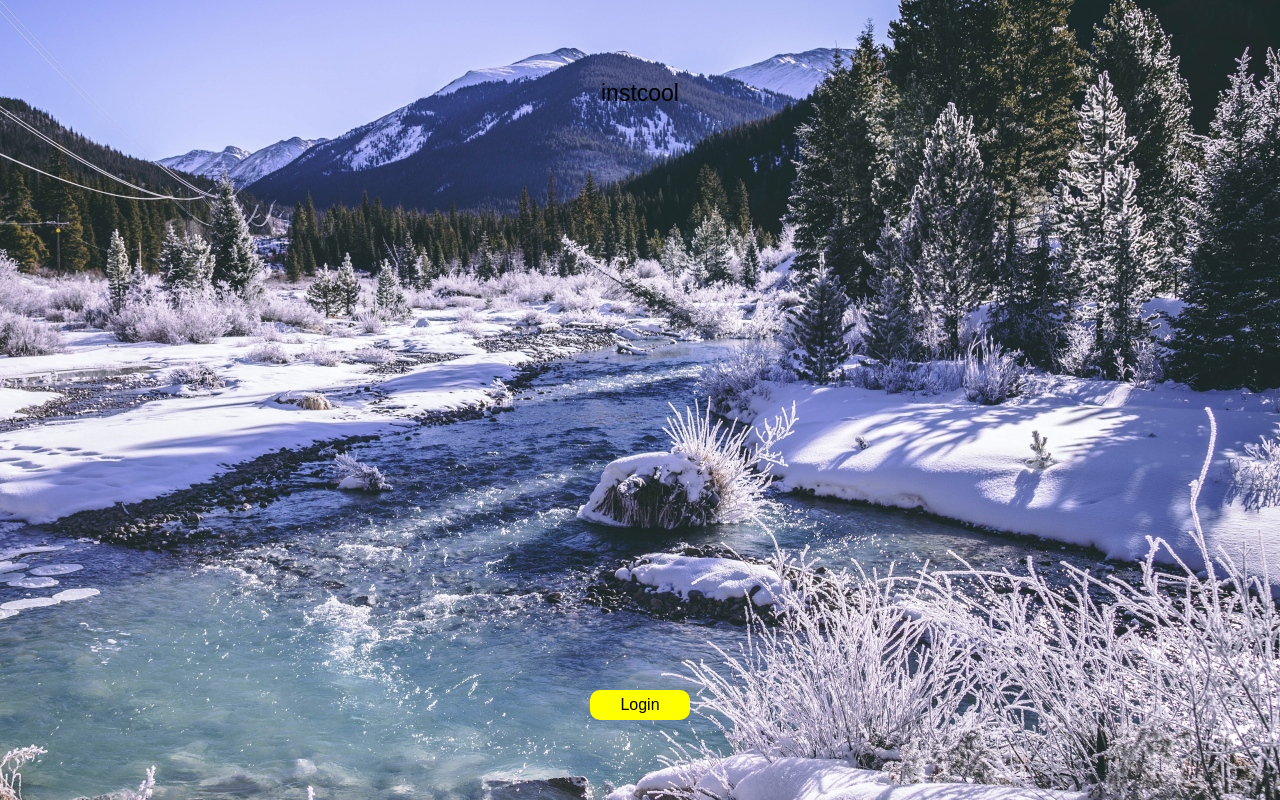
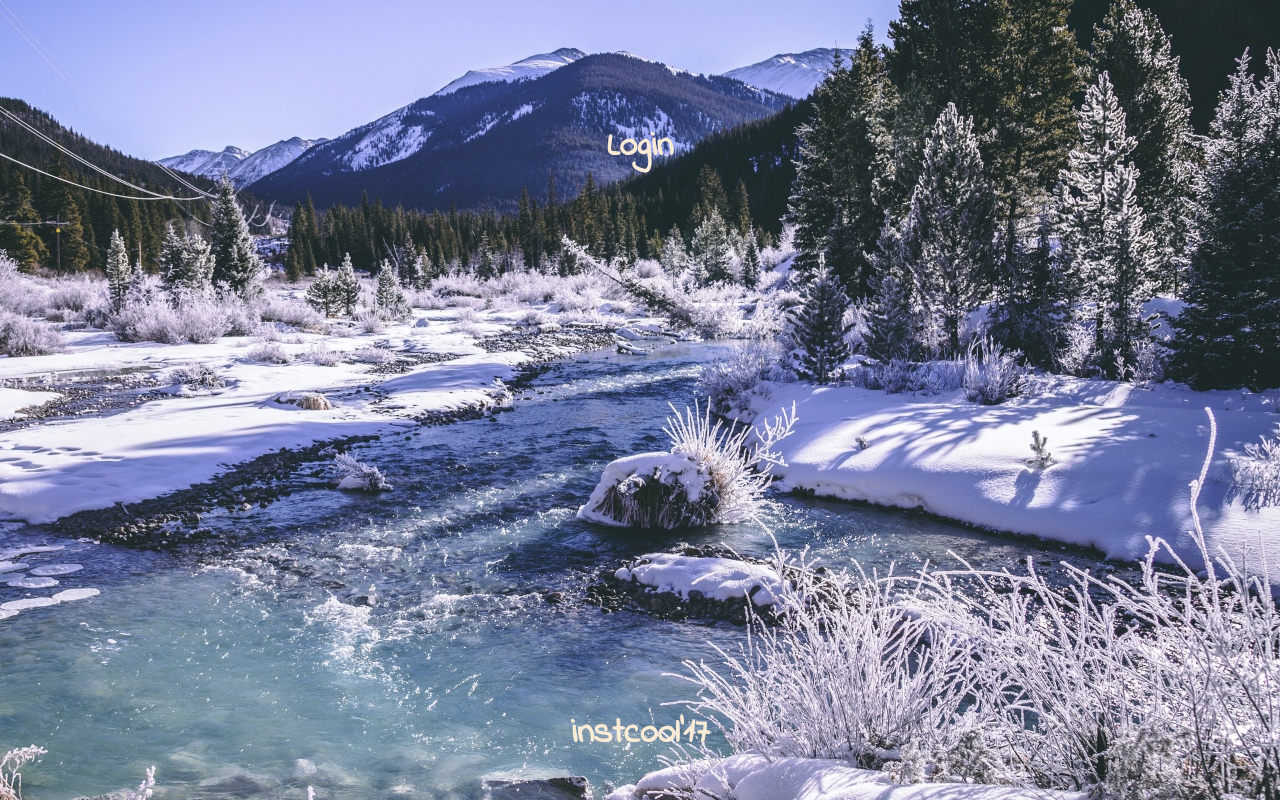
Before and after one commit to vitcool/instcool, a React (Create React App) app: page / in a window 1280 px wide. Built offline with nearby package versions, Linux system fonts and the light colour scheme.

Commit message:
IC-2: profile header is added

```diff
--- a/src/components/App/App.css
+++ b/src/components/App/App.css
@@ -1,24 +1,2 @@
-.App {
+.app {
   text-align: center; }
-
-.App-logo {
-  animation: App-logo-spin infinite 20s linear;
-  height: 80px; }
-
-.App-header {
-  background-color: #222;
-  height: 150px;
-  padding: 20px;
-  color: white; }
-
-.App-title {
-  font-size: 1.5em; }
-
-.App-intro {
-  font-size: large; }
-
-@keyframes App-logo-spin {
-  from {
-    transform: rotate(0deg); }
-  to {
-    transform: rotate(360deg); } }
--- a/src/components/App/App.js
+++ b/src/components/App/App.js
@@ -7,7 +7,7 @@ import Main from '../Main/Main';
 class App extends Component {
   render() {
     return (
-      <div className="App">
+      <div className="app">
         <Main/>
       </div>
     );
--- /dev/null
+++ b/src/components/HomePage/Components/Profile/Profile.css
@@ -0,0 +1,37 @@
+.profile-info {
+  height: 150px;
+  width: 100%;
+  font-family: myFont; }
+
+@font-face {
+  .profile-info {
+    font-family: myFont;
+    src: url("../../../../fonts/IndieFlower.ttf"); } }
+  .profile-info .profile-photo {
+    display: inline-block;
+    height: 150px;
+    width: 150px;
+    vertical-align: top; }
+    .profile-info .profile-photo .profile-img {
+      border-radius: 20px;
+      margin-left: 0;
+      float: left; }
+  .profile-info .profile-data {
+    vertical-align: top;
+    display: inline-block;
+    width: 80%; }
+    .profile-info .profile-data .profile-data-info {
+      text-align: left;
+      margin-left: 20px;
+      margin-top: 20px; }
+    .profile-info .profile-data .left-side {
+      float: left; }
+    .profile-info .profile-data .full-name {
+      float: left; }
+      .profile-info .profile-data .full-name .full-name-data {
+        font-size: 36px; }
+    .profile-info .profile-data .follow-info {
+      float: right;
+      margin-right: 100px; }
+    .profile-info .profile-data .title {
+      font-size: 12px; }
--- /dev/null
+++ b/src/components/HomePage/Components/Profile/Profile.js
@@ -0,0 +1,55 @@
+import React, { Component } from "react";
+import "./Profile.css";
+
+class Profile extends Component {
+  render() {
+    const { fullName, profilePicture, counts, username } = this.props;
+    return (
+      <div className="profile-info">
+        <div className="profile-photo">
+          <img
+            src={profilePicture ? profilePicture : 0}
+            alt={fullName}
+            className="profile-img"
+          />
+        </div>
+        <div className="profile-data">
+          <div className="profile-data-info">
+            <div className="left-side">
+              <div className="full-name">
+                <div className="title">Full name</div>
+                <div className="full-name-data">{fullName ? fullName : 0}</div>
+              </div>
+              <div className="username">
+                <div className="title">Username</div>
+                <div className="username-data">{username ? username : 0}</div>
+              </div>
+            </div>
+            {counts ? (
+              <div className="follow-info">
+                <div className="follows">
+                  <div className="title">Follows</div>
+                  <div className="follows-data">{counts.follows} people</div>
+                </div>
+                <div className="followed-by">
+                  <div className="title">Followed by</div>
+                  <div className="followed-by-data">
+                    {counts.followed_by} people
+                  </div>
+                </div>
+                <div className="media">
+                  <div className="title">Media</div>
+                  <div className="followed-by-data">{counts.media} files</div>
+                </div>
+              </div>
+            ) : (
+              0
+            )}
+          </div>
+        </div>
+      </div>
+    );
+  }
+}
+
+export default Profile;
--- /dev/null
+++ b/src/components/HomePage/Components/Profile/Profile.scss
@@ -0,0 +1,56 @@
+.profile-info {
+  height: 150px;
+  width: 100%;
+  font-family: myFont;
+
+  @font-face {
+    font-family: myFont;
+    src: url("../../../../fonts/IndieFlower.ttf");
+  }
+
+  .profile-photo {
+    display: inline-block;
+    height: 150px;
+    width: 150px;
+    vertical-align: top;
+
+    .profile-img {
+      border-radius: 20px;
+      margin-left: 0;
+      float: left;
+    }
+  }
+
+  .profile-data {
+    vertical-align: top;
+    display: inline-block;
+    width: 80%;
+
+    .profile-data-info{
+        text-align: left;
+        margin-left: 20px;
+        margin-top: 20px;
+    }
+
+    .left-side{
+        float: left;
+    }
+
+    .full-name{
+        float: left;
+
+        .full-name-data{
+            font-size: 36px;
+        }
+    }
+
+    .follow-info{
+        float: right;
+        margin-right: 100px;
+    }
+
+    .title{
+        font-size: 12px;
+    }
+  }
+}
--- a/src/components/HomePage/HomePage.css
+++ b/src/components/HomePage/HomePage.css
@@ -0,0 +1,5 @@
+.home-page {
+  text-align: center;
+  width: 1024px;
+  margin-left: auto;
+  margin-right: auto; }
--- a/src/components/HomePage/HomePage.js
+++ b/src/components/HomePage/HomePage.js
@@ -2,36 +2,57 @@ import React, { Component } from "react";
 import "./HomePage.css";
 import { connect } from "react-redux";
 import { saveUserAccessTokenAndGetProfileData } from "../../modules/user";
+import Profile from "./Components/Profile/Profile";
+import PropTypes from "prop-types";
 
 class HomePage extends Component {
   componentWillMount() {
-    var accessToken =
-      this.props.location.hash.split("#access_token=")[1];
+    var accessToken = this.props.location.hash.split("#access_token=")[1];
     this.props.dispatch(saveUserAccessTokenAndGetProfileData(accessToken));
   }
   get countData() {
-    return this.props.user.currentUserData.counts ?
-      <div>
-        <div>follows to {this.props.user.currentUserData.counts.follows} users</div>
-        <div>followed by {this.props.user.currentUserData.counts.followed_by} users</div>
-      </div> : 0;
+    return this.props.user.currentUserData.counts
+      ? [
+          this.props.user.currentUserData.counts.follows,
+          this.props.user.currentUserData.counts.followed_by
+        ]
+      : 0;
   }
-  get recentMedia(){
-    if (this.props.user.userMediaData.length){
-      return this.props.user.userMediaData.map(function(element, i){
-        debugger
-        return <img key={i} src={element.images.standard_resolution ? element.images.standard_resolution.url : 0} alt=""/>
-      })
-    }
-    else return 0;
+  get recentMedia() {
+    if (this.props.user.userMediaData.length) {
+      return this.props.user.userMediaData.map(function(element, i) {
+        return (
+          <img
+            key={i}
+            src={
+              element.images.standard_resolution
+                ? element.images.standard_resolution.url
+                : 0
+            }
+            alt=""
+          />
+        );
+      });
+    } else return 0;
   }
   render() {
-    return (<div className="HomePage">
-      <div>{this.props.user.currentUserData ? this.props.user.currentUserData.full_name : 0}</div>
-      <img src={this.props.user.currentUserData ? this.props.user.currentUserData.profile_picture : 0} alt=""/>
-      {this.countData}
-      {this.recentMedia}
-    </div>);
+    const {
+      full_name,
+      profile_picture,
+      counts,
+      username
+    } = this.props.user.currentUserData;
+    return (
+      <div className="home-page">
+        <Profile
+          fullName={full_name}
+          profilePicture={profile_picture}
+          counts={counts}
+          username={username}
+        />
+        {this.recentMedia}
+      </div>
+    );
   }
 }
 
@@ -41,4 +62,8 @@ const mapStateToProps = state => {
   };
 };
 
+HomePage.propTypes = {
+  user: PropTypes.object
+};
+
 export default connect(mapStateToProps)(HomePage);
--- a/src/components/HomePage/HomePage.scss
+++ b/src/components/HomePage/HomePage.scss
@@ -0,0 +1,6 @@
+.home-page{
+    text-align: center;
+    width: 1024px;
+    margin-left: auto;
+    margin-right: auto;
+}
--- a/src/components/StartPage/StartPage.css
+++ b/src/components/StartPage/StartPage.css
@@ -1,5 +1,9 @@
 a {
-  text-decoration: none; }
+  text-decoration: none;
+  color: antiquewhite; }
+  a .title-text {
+    top: 0;
+    bottom: 10vh; }
 
 .login-button {
   width: 100px;
@@ -29,9 +33,26 @@ a {
     .start-page {
       background: url("../../img/start_background_large.jpg"); } }
 
+@font-face {
+  font-family: myFont;
+  src: url("../../fonts/IndieFlower.ttf"); }
+
 .title-text {
+  font-family: myFont;
   position: absolute;
-  top: 10vh;
+  bottom: 5vh;
   left: 0;
   right: 0;
-  font-size: 23px; }
+  font-size: 36px;
+  color: antiquewhite;
+  font-weight: bold; }
+
+.login-text {
+  font-family: myFont;
+  top: 120px;
+  position: absolute;
+  font-size: 36px;
+  left: 0;
+  right: 0;
+  color: antiquewhite !important;
+  font-weight: bold; }
--- a/src/components/StartPage/StartPage.js
+++ b/src/components/StartPage/StartPage.js
@@ -6,20 +6,22 @@ class StartPage extends Component {
   render() {
     let url = API.API_URL;
     let method = API.AUTHARIZATION_METHOD;
-    let params = "?client_id=" +
+    let params =
+      "?client_id=" +
       API.CLIENT_ID +
       "&redirect_uri=http://localhost:3000/home&response_type=token";
     return (
       <div className="start-page">
-        <div className="title-text">instcool</div>
-        <a
-          className="login-start-page"
-          href={url + method + params}
-        >
-          <div className="login-button">
-            <span>Login</span>
-          </div>
-        </a>
+        <div className="title-text">instcool'17</div>
+
+        <div>
+          <span className="login-text">
+            {" "}
+            <a className="login-start-page" href={url + method + params}>
+              Login{" "}
+            </a>
+          </span>
+        </div>
       </div>
     );
   }
--- a/src/components/StartPage/StartPage.scss
+++ b/src/components/StartPage/StartPage.scss
@@ -1,8 +1,13 @@
-a{
+a {
   text-decoration: none;
+  color: antiquewhite;
+  .title-text {
+    top: 0;
+    bottom: 10vh;
+  }
 }
 
-.login-button{
+.login-button {
   width: 100px;
   height: 30px;
   background: yellow;
@@ -14,7 +19,7 @@ a{
   left: 0;
   right: 0;
 
-    span{
+  span {
     color: black;
     text-decoration: none;
     text-align: center;
@@ -22,24 +27,42 @@ a{
   }
 }
 
-.start-page{
-    height:100vh;
+.start-page {
+  height: 100vh;
   background: url("../../img/start_background.jpg");
   background-repeat: no-repeat;
   background-position-x: 50%;
   background-position-y: 50%;
-    background-size:cover;
+  background-size: cover;
 
   @media only screen and (min-width: 1300px) {
     background: url("../../img/start_background_large.jpg");
   }
 }
 
-.title-text{
+@font-face {
+  font-family: myFont;
+  src: url("../../fonts/IndieFlower.ttf");
+}
+
+.title-text {
+  font-family: myFont;
   position: absolute;
-    top: 10vh;
+  bottom: 5vh;
   left: 0;
   right: 0;
-    font-size: 23px;
+  font-size: 36px;
+  color: antiquewhite;
+  font-weight: bold;
+}
 
+.login-text {
+  font-family: myFont;
+  top: 120px;
+  position: absolute;
+  font-size: 36px;
+  left: 0;
+  right: 0;
+  color: antiquewhite !important;
+  font-weight: bold;
 }
```
Also changed, not shown: src/components/App/App.scss (+1 -26 lines), src/fonts/IndieFlower.ttf (added), src/fonts/ShadowsIntoLight.ttf (added). Lines whose indentation alone changed are shown as unchanged.
